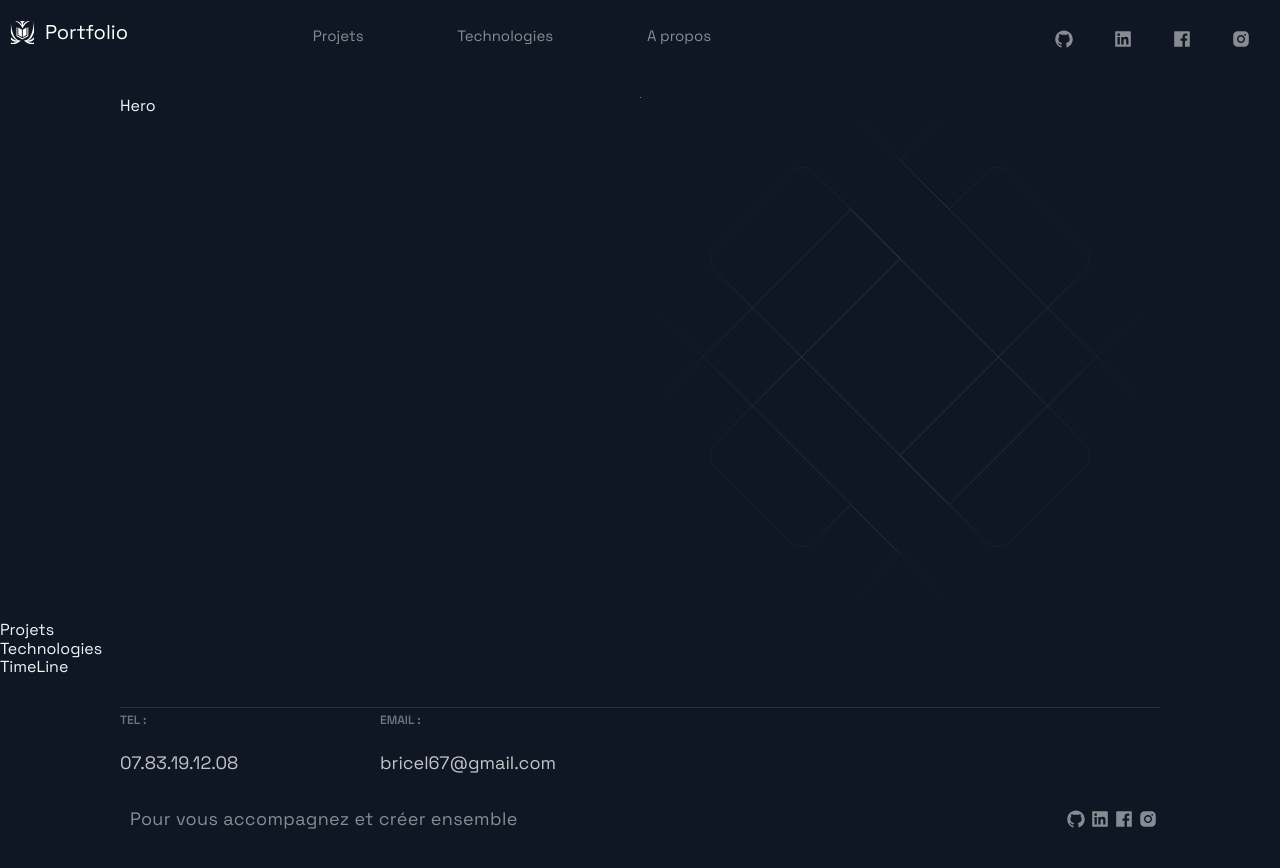
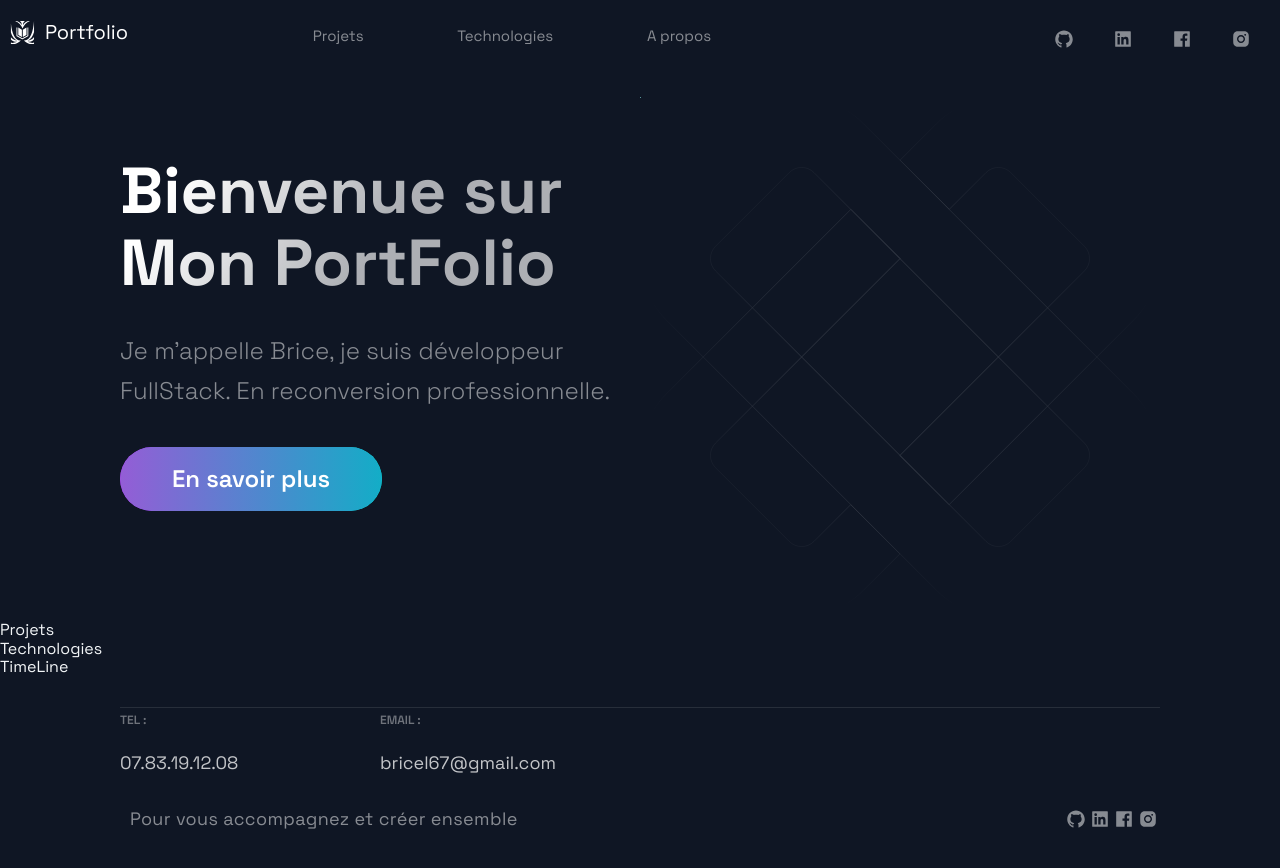
Before and after one commit to Lokki68/Portfolio, a Next.js app: page / in a window 1280 px wide. Shown: the top 868 px of the page. Built offline with nearby package versions, Linux system fonts and the light colour scheme.

Commit message:
Feat - Hero Section

```diff
--- a/src/components/Hero/Hero.js
+++ b/src/components/Hero/Hero.js
@@ -1,7 +1,34 @@
 import React from "react";
+import {
+  Section,
+  SectionText,
+  SectionTitle,
+} from "../../styles/GlobalComponents";
+import { LeftSection } from "./HeroStyles";
+import { useRouter } from "next/router";
+import Button from "../../styles/GlobalComponents/Button";
 
 function Hero(props) {
-  return <div>Hero</div>;
+  const router = useRouter();
+
+  return (
+    <Section noPadding>
+      <LeftSection>
+        <SectionTitle main>
+          Bienvenue sur <br />
+          Mon PortFolio
+        </SectionTitle>
+        <SectionText>
+          {/* eslint-disable-next-line react/no-unescaped-entities */}
+          Je m'appelle Brice, je suis développeur FullStack. En reconversion
+          professionnelle.
+        </SectionText>
+        <Button onClick={() => router.push("mailto:bricel67@gmail.com")}>
+          En savoir plus
+        </Button>
+      </LeftSection>
+    </Section>
+  );
 }
 
 export default Hero;
--- a/src/components/Hero/HeroStyles.js
+++ b/src/components/Hero/HeroStyles.js
@@ -1 +1,18 @@
 import styled from "styled-components";
+
+import { BreakPoints } from "../../themes/BreakPoint";
+
+export const LeftSection = styled.div`
+  width: 100%;
+
+  @media screen and (max-width: ${BreakPoints.md}) {
+    width: 100%;
+    display: flex;
+    flex-direction: column;
+    margin: 0 auto;
+  }
+
+  @media screen and (max-width: ${BreakPoints.sm}) {
+    width: 80%;
+  }
+`;
--- /dev/null
+++ b/src/styles/GlobalComponents/Button.js
@@ -0,0 +1,13 @@
+import React from "react";
+import { ButtonBack, ButtonFront } from "./index";
+
+const Button = ({ alt, form, disabled, children, onClick }) => (
+  <ButtonBack alt={alt} form={form} disabled={disabled}>
+    {children}
+    <ButtonFront alt={alt} onClick={onClick} disabled={disabled}>
+      {children}
+    </ButtonFront>
+  </ButtonBack>
+);
+
+export default Button;
--- a/src/styles/GlobalComponents/index.js
+++ b/src/styles/GlobalComponents/index.js
@@ -1,9 +1,10 @@
 import styled from "styled-components";
+import { BreakPoints } from "../../themes/BreakPoint";
 
 export const Section = styled.section`
-  display: ${(props) => (props.grid ? "grid" : "flex")};
-  flex-direction: ${(props) => (props.row ? "row" : "column")};
-  padding: ${(props) => (props.noPadding ? "0" : "32px 48px 0")};
+  display: ${({ grid }) => (grid ? "grid" : "flex")};
+  flex-direction: ${({ row }) => (row ? "row" : "column")};
+  padding: ${({ noPadding }) => (noPadding ? "0" : "32px 48px 0")};
   margin: 0 auto;
   max-width: 1040px;
   box-sizing: content-box;
@@ -11,14 +12,287 @@ export const Section = styled.section`
   overflow: hidden;
   grid-template-columns: repeat(2, 1fr);
 
-  @media ${(props) => props.theme.breakpoints.md} {
-    padding: ${(props) => (props.noPadding ? "0" : "24px 48px 0")};
+  @media screen and (max-width: ${BreakPoints.md}) {
+    padding: ${({ noPadding }) => (noPadding ? "0" : "24px 48px 0")};
     flex-direction: column;
   }
 
-  @media ${(props) => props.theme.breakpoints.sm} {
-    padding: ${(props) => (props.noPadding ? "0" : "16px 16px 0")};
+  @media screen and (max-width: ${BreakPoints.sm}) {
+    padding: ${({ noPadding }) => (noPadding ? "0" : "16px 16px 0")};
     width: calc(100vw - 32px);
     flex-direction: column;
   }
 `;
+
+export const SectionTitle = styled.h2`
+  font-weight: 800;
+  font-size: ${({ main }) => (main ? "65px" : "56px")};
+  line-height: ${({ main }) => (main ? "72px" : "56px")};
+  padding: ${({ main }) => (main ? "58px 0 16px" : "0")};
+  width: max-content;
+  max-width: 100%;
+  background: linear-gradient(
+    121.57deg,
+    #fff 18.77%,
+    rgba(255, 255, 255, 0.66) 60.15%
+  );
+  -webkit-background-clip: text;
+  -webkit-text-fill-color: transparent;
+  margin-bottom: 16px;
+
+  @media screen and (max-width: ${BreakPoints.md}) {
+    font-size: ${(props) => (props.main ? "56px" : "48px")};
+    line-height: ${(props) => (props.main ? "56px" : "48px")};
+    padding: ${(props) => (props.main ? "40px 0 12px" : "0")};
+    margin-bottom: 12px;
+  }
+
+  @media screen and (max-width: ${BreakPoints.sm}) {
+    font-size: ${(props) => (props.main ? "28px" : "32px")};
+    line-height: ${(props) => (props.main ? "32px" : "40px")};
+    padding: ${(props) => (props.main ? "16px 0 8px" : "0")};
+    margin-bottom: 8px;
+  }
+`;
+
+export const SectionText = styled.p`
+  max-width: 800px;
+  font-size: 24px;
+  line-height: 40px;
+  font-weight: 300;
+  padding-bottom: 3.6rem;
+  color: rgba(255, 255, 255, 0.5);
+
+  @media screen and (max-width: ${BreakPoints.md}) {
+    max-width: 670px;
+    font-size: 20px;
+    line-height: 32px;
+    padding-bottom: 24px;
+  }
+
+  @media screen and (max-width: ${BreakPoints.sm}) {
+    font-size: 16px;
+    line-height: 24px;
+    padding-bottom: 16px;
+  }
+`;
+
+export const SectionDivider = styled.div`
+  width: 64px;
+  height: 6px;
+  border-radius: 10px;
+  background: #fff;
+  background: ${({ colorAlt }) =>
+    colorAlt
+      ? "linear-gradient(270deg, #F46737 0%, #945DD6 100%)"
+      : "linear-gradient(270deg, #13ADC7 0%, #945DD6 100%)"};
+
+  margin: ${({ divider }) => (divider ? "4rem 0" : "")};
+
+  @media screen and (max-width: ${BreakPoints.md}) {
+    width: 48px;
+    height: 4px;
+  }
+
+  @media screen and (max-width: ${BreakPoints.sm}) {
+    width: 32px;
+    height: 2px;
+  }
+`;
+
+export const SectionSubText = styled.p`
+  max-width: 800px;
+  font-weight: 300;
+  font-size: 18px;
+  line-height: 32px;
+  color: rgba(255, 255, 255, 0.75);
+
+  @media screen and (max-width: ${BreakPoints.md}) {
+    max-width: 672px;
+    font-size: 16px;
+    line-height: 25px;
+  }
+
+  @media screen and (max-width: ${BreakPoints.sm}) {
+    font-size: 14px;
+    line-height: 22px;
+  }
+`;
+
+export const SecondaryBtn = styled.button`
+  color: #fff;
+  background: none;
+  border: 1px solid rgba(255, 255, 255, 0.33);
+  box-sizing: border-box;
+  border-radius: 999px;
+  padding: 16px 24px;
+  font-weight: 600;
+  font-size: 18px;
+  line-height: 16px;
+  width: fit-content;
+  margin-top: 32px;
+  margin-bottom: 80px;
+  cursor: pointer;
+  transition: 0.4s ease;
+
+  &:focus {
+    outline: none;
+  }
+
+  &:hover {
+    color: #0f1624;
+    background: #fff;
+    border: 1px solid #fff;
+  }
+
+  &:active {
+    background: #e0e4eb;
+    border: 1px solid #304169;
+    box-shadow: inset 0 2px 1px rgba(46, 49, 55, 0.15),
+      inset 0 0 4px rgba(20, 20, 55, 0.3);
+  }
+
+  @media screen and (max-width: ${BreakPoints.md}) {
+    margin-top: 24px;
+    margin-bottom: 64px;
+    padding: 16px 24px;
+    width: fit-content;
+    font-size: 20px;
+    line-height: 20px;
+  }
+
+  @media screen and (max-width: ${BreakPoints.sm}) {
+    margin-top: 16px;
+    margin-bottom: 40px;
+    padding: 8px 16px;
+    width: 100%;
+    font-size: 14px;
+    line-height: 16px;
+  }
+`;
+
+export const ButtonBack = styled.div`
+  width: ${({ alt }) => (alt ? "150px" : "262px")};
+  height: ${({ alt }) => (alt ? "52px" : "64px")};
+  font-size: ${({ alt }) => (alt ? "20px" : "24px")};
+  margin: ${({ alt, form }) => (alt || form ? "0" : "0 0 80px")};
+  opacity: ${({ disabled }) => (disabled ? ".5" : "1")};
+  border-radius: 50px;
+  font-weight: 600;
+  display: flex;
+  align-items: center;
+  justify-content: center;
+  color: #fff;
+  background: ${({ alt }) =>
+    alt
+      ? "linear-gradient(270deg, #ff622e 0%, #B133FF 100%)"
+      : "linear-gradient(270deg, #00DBD8 0%, #B133FF 100%)"};
+  cursor: pointer;
+  transition: 0.5s ease;
+  position: relative;
+  overflow: hidden;
+
+  @media screen and (max-width: ${BreakPoints.md}) {
+    width: ${({ alt }) => (alt ? "150px" : "184px")};
+    height: ${({ alt }) => (alt ? "52px" : "48px")};
+    font-size: ${({ alt }) => (alt ? "20px" : "16px")};
+    margin-bottom: ${({ alt }) => (alt ? "0" : "64px")};
+  }
+
+  @media screen and (max-width: ${BreakPoints.sm}) {
+    width: 100%;
+    height: 32px;
+    font-size: 14px;
+    margin-bottom: ${({ alt }) => (alt ? "0" : "32px")};
+  }
+`;
+
+export const ButtonFront = styled.button`
+  border: none;
+  border-radius: 50px;
+  color: #fff;
+  display: flex;
+  position: absolute;
+  top: 0;
+  left: 0;
+  width: 100%;
+  height: 100%;
+  background: ${({ alt }) =>
+    alt
+      ? "linear-gradient(270deg, #F46737 0%, #945DD6 100%)"
+      : "linear-gradient(270deg, #13ADC7 0%, #945DD6 100%)"};
+  opacity: ${({ disabled }) => (disabled ? ".5" : "1")};
+  transition: 0.4s ease;
+  font-size: ${({ alt }) => (alt ? "20px" : "24px")};
+  font-weight: 600;
+  align-items: center;
+  justify-content: center;
+  cursor: pointer;
+  box-shadow: ${({ disabled }) =>
+    disabled
+      ? "inset 0 2px 1px rgba(46, 49, 55, 0.15), inset 0 0 4px rgba(20, 20, 55, 0.3)"
+      : "none"};
+
+  &:hover {
+    opacity: 0;
+  }
+
+  &:focus {
+    outline: none;
+  }
+
+  &:active {
+    opacity: 1;
+    box-shadow: inset 0 2px 1px rgba(46, 49, 55, 0.15),
+      inset 0 0 4px rgba(20, 20, 55, 0.3);
+  }
+
+  &:disabled {
+    background: linear-gradient(270deg, #00dbd8 0%, #b133ff 100%);
+    opacity: 0.5;
+    box-shadow: inset 0 2px 1px rgba(46, 49, 55, 0.15),
+      inset 0 0 4px rgba(20, 20, 55, 0.3);
+  }
+
+  @media screen and (max-width: ${BreakPoints.md}) {
+    font-size: ${({ alt }) => (alt ? "20px" : "16px")};
+  }
+
+  @media screen and (max-width: ${BreakPoints.sm}) {
+    font-size: 14px;
+  }
+`;
+
+export const LinkContainer = styled.div`
+  margin-left: ${({ large }) => (large ? "24px" : "16px")};
+  transition: 0.3s ease;
+  justify-content: center;
+  border-radius: 50px;
+  padding: 8px;
+
+  &:hover {
+    background-color: #212d45;
+    transform: scale(1.2);
+    cursor: pointer;
+  }
+
+  @media screen and (max-width: ${BreakPoints.md}) {
+    margin-left: ${({ large }) => (large ? "16px" : "8px")};
+  }
+  @media screen and (max-width: ${BreakPoints.sm}) {
+    margin-left: ${({ large }) => (large ? "0" : "8px")};
+  }
+`;
+
+export const LinkIconImg = styled.div`
+  display: flex;
+  height: ${({ large }) => (large ? "32px" : "24px")};
+
+  @media screen and (max-width: ${BreakPoints.md}) {
+    height: ${({ nav }) => (nav ? "16px" : "24px")};
+  }
+
+  @media screen and (max-width: ${BreakPoints.sm}) {
+    height: ${({ large }) => (large ? "32px" : "16px")};
+  }
+`;
--- /dev/null
+++ b/src/themes/BreakPoint.js
@@ -0,0 +1,6 @@
+export const BreakPoints = {
+  sm: "640px",
+  md: "768px",
+  lg: "1024px",
+  xl: "1280px",
+};
--- a/src/themes/default.js
+++ b/src/themes/default.js
@@ -14,12 +14,4 @@ export default {
     button: "#006BB8FF",
     background2: "#2C304DFF",
   },
-
-  //Breakpoints
-  breakpoints: {
-    sm: "screen and (max-width: 640px)",
-    md: "screen and (max-width: 768px)",
-    lg: "screen and (max-width: 1024px)",
-    xl: "screen and (max-width: 1280px)",
-  },
 };
```
Also changed, not shown: src/components/Footer/FooterStyles.js (+14 -13 lines), src/components/Header/HeaderStyles.js (+7 -5 lines).
